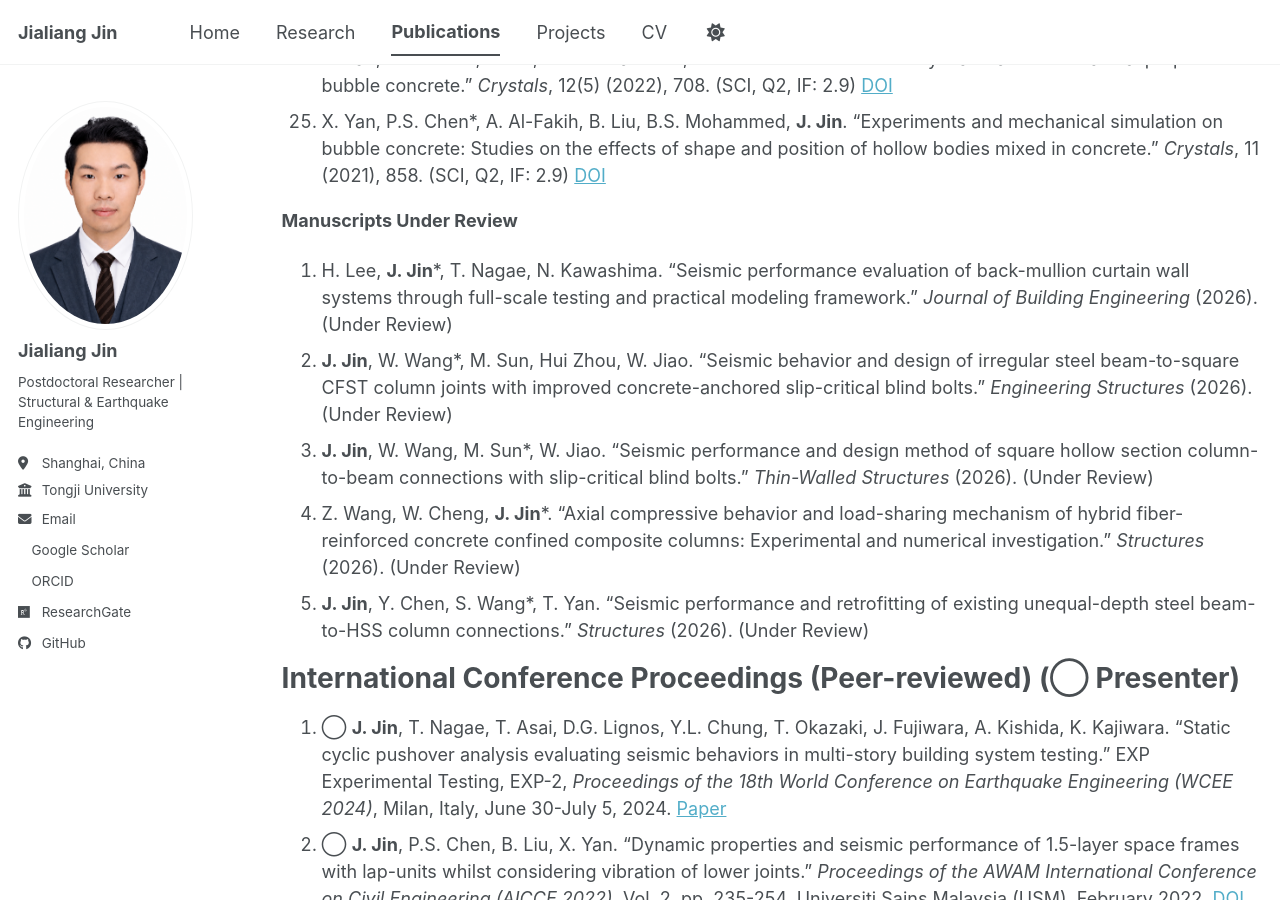
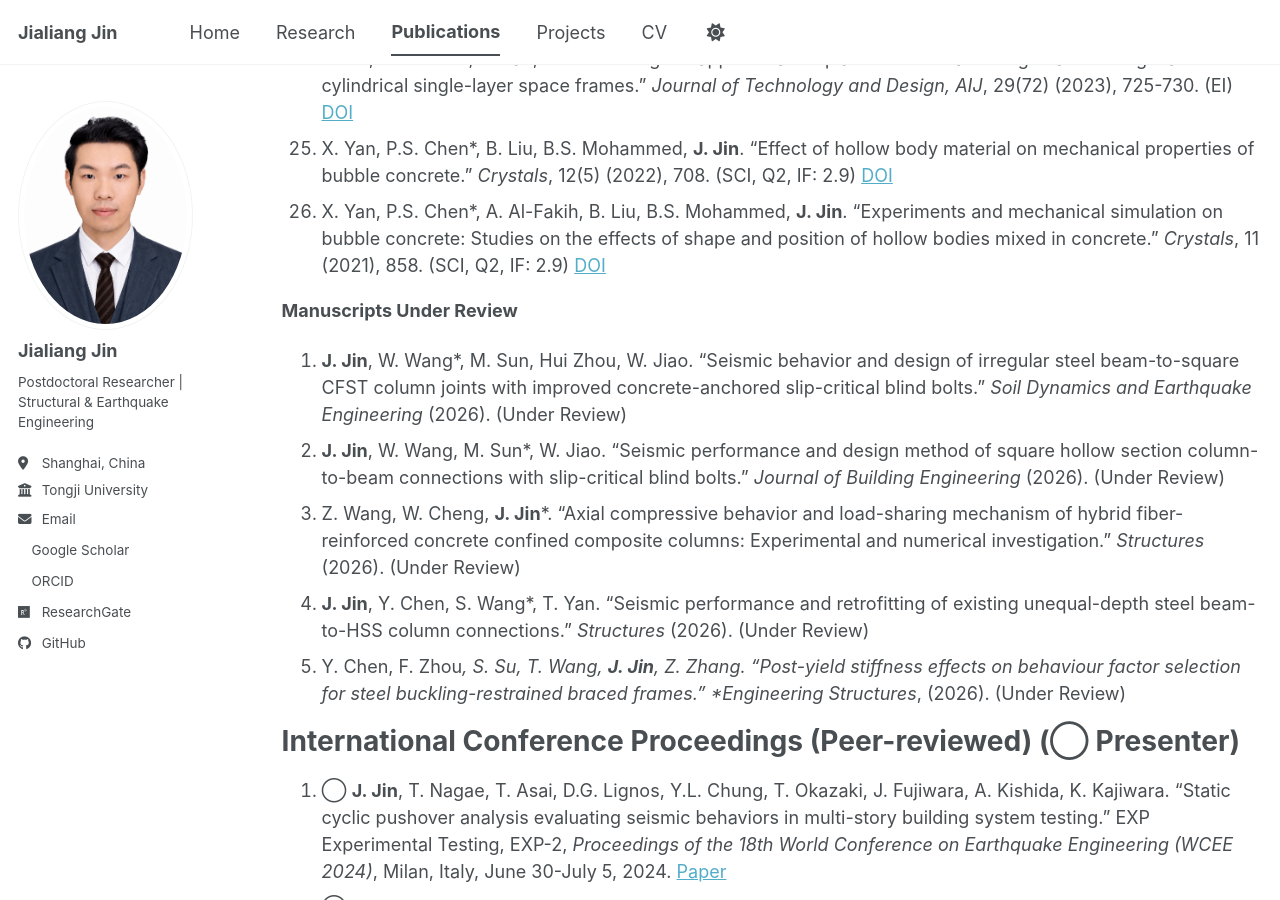
Before and after one commit to jialiangjin/jialiangjin.github.io, a Jekyll site: the page built from _pages/selected-publications.md, in a window 1280 px wide and 900 px high, scrolled down 2139 px. Built offline with Jekyll 4.4.1, drawn with Linux system fonts in a browser that asks for light colours; a style sheet for code colours, icons or effects is not loaded; some of the changed text lies outside the part shown.

Commit message:
Add files via upload

```diff
--- a/_pages/selected-publications.md
+++ b/_pages/selected-publications.md
@@ -9,38 +9,38 @@ author_profile: true
 ======
 
 1. **J. Jin**, W. Wang\*, W. Jiao, M. Sun, H. Xu, C. Tian. "Seismic performance of an unequal-depth steel beam-to-CFST column joint with insert diaphragm: Experiment, numerical analysis and design method." *Thin-Walled Structures*, 222 (2026), 114508. (SCI, Q1, Top, IF: 8.3) [DOI](https://doi.org/10.1016/j.tws.2026.114508)
-2. **J. Jin**, W. Wang\*, M. Sun, Hui Zhou, W. Jiao, Y. Zhang. "Experimental and numerical investigation of novel irregular steel beam-CFST column joints with concrete-anchored slip-critical blind bolts." *Thin-Walled Structures* xxx (2026) xxxxxx. (SCI, Q1, Top, IF: 8.3) [DOI](https://doi.org/10.1016/j.tws.2026.115665)
-3. **J. Jin**, W. Wang\*, M. Sun, W. Jiao, H. Xu. "Experimental, numerical, and theoretical investigations on cyclic performance of staggered-floor steel beam-to-CFST column connections with partially insert-diaphragms." *Journal of Building Engineering*, 128 (2026), 116686. (SCI, Q1, Top, IF: 8.1) [DOI](https://doi.org/10.1016/j.jobe.2026.116686)
-4. **J. Jin**, W. Wang\*, M. Sun, H. Xu, W. Jiao. "Effect of local thickness enhancement on seismic performance of special-shaped steel beam-to-square CFST column joints with inclined internal diaphragms." *Structures* xxx (2026) xxxxxx. (SCI, Q1, IF: 4.9)
-5. P. Li, **J. Jin**\*, Y. Sheng, W. Wang, W. Jiao, T. Gou. "Numerical study and design method of irregular steel beam-to-CFST column joints with inclined internal diaphragms." *Buildings*, 16 (2026), 1502. (SCI, Q2, IF: 3.4) [DOI](https://doi.org/10.3390/buildings16081502)
-6. **J. Jin**, T. Yan, T. Nagae, W. Wang\*, M. Sun. "Seismic repair assessment of welded beam-to-box column connections in high-rise steel buildings." *Journal of Constructional Steel Research*, 235 (2025), 109836. (SCI, Q1, IF: 4.6) [DOI](https://doi.org/10.1016/j.jcsr.2025.109836)
-7. **J. Jin**, T. Yan, T. Nagae\*, Y.L. Chung, L.F. Ibarra. "Seismic retrofit of H-section beam-to-HSS column connections in existing high-rise steel buildings." *Journal of Building Engineering*, 111 (2025), 113432. (SCI, Q1, Top, IF: 8.1) [DOI](https://doi.org/10.1016/j.jobe.2025.113432)
-8. P. Li, **J. Jin**\*, C. Shi, W. Wang, W. Jiao. "Experimental study on seismic behavior of irregular-shaped steel beam-to-CFST column joints with inclined internal diaphragms." *Buildings*, 15 (2025), 4514. (SCI, Q2, IF: 3.4) [DOI](https://doi.org/10.3390/buildings15244514)
-9. **J. Jin**, T. Nagae\*, T. Asai, T. Okazaki, J. Li, D.G. Lignos, Y.L. Chung, J. Fujiwara, A. Kishida, K. Kajiwara. "Cyclic pushover analysis for seismic response evaluation of a full-scale 10-story steel building tested on the E-Defense shake-table." *Journal of Building Engineering*, 96 (2024), 110552. (SCI, Q1, Top, IF: 8.1) [DOI](https://doi.org/10.1016/j.jobe.2024.110552)
-10. **J. Jin**, T. Yan, T. Nagae\*, T. Okazaki\*, T. Matsumiya, N. Takahashi. "Effect of composite slab and connection detail on cyclic behavior of steel beam-to-HSS column moment connections." *Journal of Building Engineering*, 95 (2024), 110254. (SCI, Q1, Top, IF: 8.1) [DOI](https://doi.org/10.1016/j.jobe.2024.110254)
-11. **J. Jin**, Y.L. Chung\*, T. Nagae\*, T. Yan, E. Shigeta, K.C. Lin. "Post-earthquake repair of welded unreinforced flange-bolted web connections considering composite slab effects." *Journal of Constructional Steel Research*, 221 (2024), 108911. (SCI, Q1, IF: 4.6) [DOI](https://doi.org/10.1016/j.jcsr.2024.108911)
-12. **J. Jin**, X. Qian, P.S. Chen, B. Liu\*. "Recommendations to structural design of 1.5-layer space frames with crossing-units and triple-connecting units based on buckling features." *Structures*, 70 (2024), 107877. (SCI, Q1, IF: 4.9) [DOI](https://doi.org/10.1016/j.istruc.2024.107877)
-13. **J. Jin**\*, T. Nagae\*, Y.L. Chung. "Seismic and collapse behavior of existing high-rise steel buildings under long-period earthquakes." *Journal of Constructional Steel Research*, 211 (2023), 108151. (SCI, Q1, IF: 4.6) [DOI](https://doi.org/10.1016/j.jcsr.2023.108151)
-14. **J. Jin**, X. Qian, P.S. Chen\*. "Study on buckling characteristics of cylindrical and domed 1.5-layer space frames with lap-units." *Journal of Structural Engineering B, AIJ*, 67B (2021), 251-260. (High-quality Japanese journal) [Paper](https://www.aij.or.jp/paper/detail.html?productId=655654)
-15. J. Fujiwara\*, **J. Jin**, J. Li, T. Yan, R. Nishi, A. Kishida, K. Kajiwara, T. Nagae\*, T. Okazaki, T. Asai. "Full-scale shaking table tests on a 10-story steel frame building with buckling-restrained braces." *Earthquake Engineering & Structural Dynamics* (2026), 1-23. (SCI, Q1, IF: 4.9) [DOI](https://doi.org/10.1002/eqe.70202)
-16. T. Yan\*, T. Nagae, T. Okazaki, M. Somarriba, **J. Jin**, J. Li. "Effect of frame action on beam-to-column connection behavior observed in shake-table tests of a scaled 4-story steel frame." *Journal of Building Engineering* xxx (2026) xxxxxx. (SCI, Q1, Top, IF: 8.1)
-17. J. Li\*, **J. Jin**, T. Yan, J. Fujiwara, K. Kajiwara, A. Kishida, R. Nishi, T. Nagae, T. Asai, T. Okazaki. "Bidirectional loading response of column panel zones measured in shake-table tests on a 10-story steel building." *Journal of Structural Engineering, ASCE*, 151(5) (2025), 04025050. (SCI, Q1, IF: 3.8) [DOI](https://doi.org/10.1061/JSENDH.STENG-13984)
-18. T. Yan, **J. Jin**, J. Li, J. Fujiwara, A. Kishida, R. Nishi, K. Takaya, K. Kajiwara, T. Asai, T. Okazaki, T. Nagae\*. "Numerical analysis of the seismic performance of a 10-story steel building with weak panel zones based on full-scale shake-table tests." *Journal of Building Engineering*, 111 (2025), 113458. (SCI, Q1, Top, IF: 8.1) [DOI](https://doi.org/10.1016/j.jobe.2025.113458)
-19. T. Yan, **J. Jin**, T. Nagae\*, Y.L. Chung\*. "Seismic behavior of WUF-B connections repaired and strengthened using field-welded wing plates." *Journal of Constructional Steel Research*, 224 (2025), 109089. (SCI, Q1, IF: 4.6) [DOI](https://doi.org/10.1016/j.jcsr.2024.109089)
-20. B. Liu, **J. Jin**, P.S. Chen, H.B. Ge, Y. Luo, Y. Shen\*. "Global buckling evaluation equation for preliminary design of single-layer cylindrical grid shells with diagonal rod grid and piped members." *Structures*, 78 (2025), 109366. (SCI, Q1, IF: 4.9) [DOI](https://doi.org/10.1016/j.istruc.2025.109366)
-21. T. Yan, Y.L. Chung\*, **J. Jin**, K.C. Lin, Y. Komatsu, T. Nagae\*. "Full-scale tests on resilient post-earthquake repair of steel beam-to-column connections." *Journal of Building Engineering*, 108 (2025), 112845. (SCI, Q1, Top, IF: 8.1) [DOI](https://doi.org/10.1016/j.jobe.2025.112845)
-22. K. Takaya, **J. Jin**, T. Nagae\*. "Practical repair cost assessment of steel office buildings with diverse beam-to-column connection types in Japan." *Buildings*, 14(12) (2024), 3913. (SCI, Q2, IF: 3.4) [DOI](https://doi.org/10.3390/buildings14123913)
-23. B. Liu, P.S. Chen\*, X. Yan, **J. Jin**. "Fitting the approximate equation to estimate the global buckling load of cylindrical single-layer space frames." *Journal of Technology and Design, AIJ*, 29(72) (2023), 725-730. (EI) [DOI](https://doi.org/10.3130/aijt.29.725)
-24. X. Yan, P.S. Chen\*, B. Liu, B.S. Mohammed, **J. Jin**. "Effect of hollow body material on mechanical properties of bubble concrete." *Crystals*, 12(5) (2022), 708. (SCI, Q2, IF: 2.9) [DOI](https://doi.org/10.3390/cryst12050708)
-25. X. Yan, P.S. Chen\*, A. Al-Fakih, B. Liu, B.S. Mohammed, **J. Jin**. "Experiments and mechanical simulation on bubble concrete: Studies on the effects of shape and position of hollow bodies mixed in concrete." *Crystals*, 11 (2021), 858. (SCI, Q2, IF: 2.9) [DOI](https://doi.org/10.3390/cryst11080858)
+2. **J. Jin**, W. Wang\*, M. Sun, Hui Zhou, W. Jiao, Y. Zhang. "Experimental and numerical investigation of novel irregular steel beam-CFST column joints with concrete-anchored slip-critical blind bolts." *Thin-Walled Structures* xxx (2026) 115665. (SCI, Q1, Top, IF: 8.3) [DOI](https://doi.org/10.1016/j.tws.2026.115665)
+3. H. Lee, **J. Jin\***, T. Nagae, N. Kawashima. "Seismic performance evaluation of building back-mullion curtain wall systems through full-scale testing and practical modeling framework." *Journal of Building Engineering*, 132 (2026), 117411. (SCI, Q1, Top, IF: 8.1) [DOI](https://doi.org/10.1016/j.jobe.2026.117411)
+4. **J. Jin**, W. Wang\*, M. Sun, W. Jiao, H. Xu. "Experimental, numerical, and theoretical investigations on cyclic performance of staggered-floor steel beam-to-CFST column connections with partially insert-diaphragms." *Journal of Building Engineering*, 128 (2026), 116686. (SCI, Q1, Top, IF: 8.1) [DOI](https://doi.org/10.1016/j.jobe.2026.116686)
+5. **J. Jin**, W. Wang\*, M. Sun, H. Xu, W. Jiao. "Effect of local thickness enhancement on seismic performance of special-shaped steel beam-to-square CFST column joints with inclined internal diaphragms." *Structures* 93 (2026) 113057. (SCI, Q1, IF: 4.9) [DOI](https://doi.org/10.1016/j.istruc.2026.113057)
+6. P. Li, **J. Jin**\*, Y. Sheng, W. Wang, W. Jiao, T. Gou. "Numerical study and design method of irregular steel beam-to-CFST column joints with inclined internal diaphragms." *Buildings*, 16 (2026), 1502. (SCI, Q2, IF: 3.4) [DOI](https://doi.org/10.3390/buildings16081502)
+7. **J. Jin**, T. Yan, T. Nagae, W. Wang\*, M. Sun. "Seismic repair assessment of welded beam-to-box column connections in high-rise steel buildings." *Journal of Constructional Steel Research*, 235 (2025), 109836. (SCI, Q1, IF: 4.6) [DOI](https://doi.org/10.1016/j.jcsr.2025.109836)
+8. **J. Jin**, T. Yan, T. Nagae\*, Y.L. Chung, L.F. Ibarra. "Seismic retrofit of H-section beam-to-HSS column connections in existing high-rise steel buildings." *Journal of Building Engineering*, 111 (2025), 113432. (SCI, Q1, Top, IF: 8.1) [DOI](https://doi.org/10.1016/j.jobe.2025.113432)
+9. P. Li, **J. Jin**\*, C. Shi, W. Wang, W. Jiao. "Experimental study on seismic behavior of irregular-shaped steel beam-to-CFST column joints with inclined internal diaphragms." *Buildings*, 15 (2025), 4514. (SCI, Q2, IF: 3.4) [DOI](https://doi.org/10.3390/buildings15244514)
+10. **J. Jin**, T. Nagae\*, T. Asai, T. Okazaki, J. Li, D.G. Lignos, Y.L. Chung, J. Fujiwara, A. Kishida, K. Kajiwara. "Cyclic pushover analysis for seismic response evaluation of a full-scale 10-story steel building tested on the E-Defense shake-table." *Journal of Building Engineering*, 96 (2024), 110552. (SCI, Q1, Top, IF: 8.1) [DOI](https://doi.org/10.1016/j.jobe.2024.110552)
+11. **J. Jin**, T. Yan, T. Nagae\*, T. Okazaki\*, T. Matsumiya, N. Takahashi. "Effect of composite slab and connection detail on cyclic behavior of steel beam-to-HSS column moment connections." *Journal of Building Engineering*, 95 (2024), 110254. (SCI, Q1, Top, IF: 8.1) [DOI](https://doi.org/10.1016/j.jobe.2024.110254)
+12. **J. Jin**, Y.L. Chung\*, T. Nagae\*, T. Yan, E. Shigeta, K.C. Lin. "Post-earthquake repair of welded unreinforced flange-bolted web connections considering composite slab effects." *Journal of Constructional Steel Research*, 221 (2024), 108911. (SCI, Q1, IF: 4.6) [DOI](https://doi.org/10.1016/j.jcsr.2024.108911)
+13. **J. Jin**, X. Qian, P.S. Chen, B. Liu\*. "Recommendations to structural design of 1.5-layer space frames with crossing-units and triple-connecting units based on buckling features." *Structures*, 70 (2024), 107877. (SCI, Q1, IF: 4.9) [DOI](https://doi.org/10.1016/j.istruc.2024.107877)
+14. **J. Jin**\*, T. Nagae\*, Y.L. Chung. "Seismic and collapse behavior of existing high-rise steel buildings under long-period earthquakes." *Journal of Constructional Steel Research*, 211 (2023), 108151. (SCI, Q1, IF: 4.6) [DOI](https://doi.org/10.1016/j.jcsr.2023.108151)
+15. **J. Jin**, X. Qian, P.S. Chen\*. "Study on buckling characteristics of cylindrical and domed 1.5-layer space frames with lap-units." *Journal of Structural Engineering B, AIJ*, 67B (2021), 251-260. (High-quality Japanese journal) [Paper](https://www.aij.or.jp/paper/detail.html?productId=655654)
+16. J. Fujiwara\*, **J. Jin**, J. Li, T. Yan, R. Nishi, A. Kishida, K. Kajiwara, T. Nagae\*, T. Okazaki, T. Asai. "Full-scale shaking table tests on a 10-story steel frame building with buckling-restrained braces." *Earthquake Engineering & Structural Dynamics* (2026), 1-23. (SCI, Q1, IF: 4.9) [DOI](https://doi.org/10.1002/eqe.70202)
+17. T. Yan\*, T. Nagae, T. Okazaki, M. Somarriba, **J. Jin**, J. Li. "Effect of frame action on beam-to-column connection behavior observed in shake-table tests of a scaled 4-story steel frame." *Journal of Building Engineering* xxx (2026) xxxxxx. (SCI, Q1, Top, IF: 8.1)
+18. J. Li\*, **J. Jin**, T. Yan, J. Fujiwara, K. Kajiwara, A. Kishida, R. Nishi, T. Nagae, T. Asai, T. Okazaki. "Bidirectional loading response of column panel zones measured in shake-table tests on a 10-story steel building." *Journal of Structural Engineering, ASCE*, 151(5) (2025), 04025050. (SCI, Q1, IF: 3.8) [DOI](https://doi.org/10.1061/JSENDH.STENG-13984)
+19. T. Yan, **J. Jin**, J. Li, J. Fujiwara, A. Kishida, R. Nishi, K. Takaya, K. Kajiwara, T. Asai, T. Okazaki, T. Nagae\*. "Numerical analysis of the seismic performance of a 10-story steel building with weak panel zones based on full-scale shake-table tests." *Journal of Building Engineering*, 111 (2025), 113458. (SCI, Q1, Top, IF: 8.1) [DOI](https://doi.org/10.1016/j.jobe.2025.113458)
+20. T. Yan, **J. Jin**, T. Nagae\*, Y.L. Chung\*. "Seismic behavior of WUF-B connections repaired and strengthened using field-welded wing plates." *Journal of Constructional Steel Research*, 224 (2025), 109089. (SCI, Q1, IF: 4.6) [DOI](https://doi.org/10.1016/j.jcsr.2024.109089)
+21. B. Liu, **J. Jin**, P.S. Chen, H.B. Ge, Y. Luo, Y. Shen\*. "Global buckling evaluation equation for preliminary design of single-layer cylindrical grid shells with diagonal rod grid and piped members." *Structures*, 78 (2025), 109366. (SCI, Q1, IF: 4.9) [DOI](https://doi.org/10.1016/j.istruc.2025.109366)
+22. T. Yan, Y.L. Chung\*, **J. Jin**, K.C. Lin, Y. Komatsu, T. Nagae\*. "Full-scale tests on resilient post-earthquake repair of steel beam-to-column connections." *Journal of Building Engineering*, 108 (2025), 112845. (SCI, Q1, Top, IF: 8.1) [DOI](https://doi.org/10.1016/j.jobe.2025.112845)
+23. K. Takaya, **J. Jin**, T. Nagae\*. "Practical repair cost assessment of steel office buildings with diverse beam-to-column connection types in Japan." *Buildings*, 14(12) (2024), 3913. (SCI, Q2, IF: 3.4) [DOI](https://doi.org/10.3390/buildings14123913)
+24. B. Liu, P.S. Chen\*, X. Yan, **J. Jin**. "Fitting the approximate equation to estimate the global buckling load of cylindrical single-layer space frames." *Journal of Technology and Design, AIJ*, 29(72) (2023), 725-730. (EI) [DOI](https://doi.org/10.3130/aijt.29.725)
+25. X. Yan, P.S. Chen\*, B. Liu, B.S. Mohammed, **J. Jin**. "Effect of hollow body material on mechanical properties of bubble concrete." *Crystals*, 12(5) (2022), 708. (SCI, Q2, IF: 2.9) [DOI](https://doi.org/10.3390/cryst12050708)
+26. X. Yan, P.S. Chen\*, A. Al-Fakih, B. Liu, B.S. Mohammed, **J. Jin**. "Experiments and mechanical simulation on bubble concrete: Studies on the effects of shape and position of hollow bodies mixed in concrete." *Crystals*, 11 (2021), 858. (SCI, Q2, IF: 2.9) [DOI](https://doi.org/10.3390/cryst11080858)
 
 **Manuscripts Under Review**
-26. H. Lee, **J. Jin**\*, T. Nagae, N. Kawashima. "Seismic performance evaluation of back-mullion curtain wall systems through full-scale testing and practical modeling framework." *Journal of Building Engineering* (2026). (Under Review)
-27. **J. Jin**, W. Wang\*, M. Sun, Hui Zhou, W. Jiao. "Seismic behavior and design of irregular steel beam-to-square CFST column joints with improved concrete-anchored slip-critical blind bolts." *Engineering Structures* (2026). (Under Review)
-28. **J. Jin**, W. Wang, M. Sun\*, W. Jiao. "Seismic performance and design method of square hollow section column-to-beam connections with slip-critical blind bolts." *Thin-Walled Structures* (2026). (Under Review)
+27. **J. Jin**, W. Wang\*, M. Sun, Hui Zhou, W. Jiao. "Seismic behavior and design of irregular steel beam-to-square CFST column joints with improved concrete-anchored slip-critical blind bolts." *Soil Dynamics and Earthquake Engineering* (2026). (Under Review)
+28. **J. Jin**, W. Wang, M. Sun\*, W. Jiao. "Seismic performance and design method of square hollow section column-to-beam connections with slip-critical blind bolts." *Journal of Building Engineering* (2026). (Under Review)
 29. Z. Wang, W. Cheng, **J. Jin**\*. "Axial compressive behavior and load-sharing mechanism of hybrid fiber-reinforced concrete confined composite columns: Experimental and numerical investigation." *Structures* (2026). (Under Review)
 30. **J. Jin**, Y. Chen, S. Wang\*, T. Yan. "Seismic performance and retrofitting of existing unequal-depth steel beam-to-HSS column connections." *Structures* (2026). (Under Review)
-
+31. Y. Chen, F. Zhou*, S. Su, T. Wang, **J. Jin**, Z. Zhang. "Post-yield stiffness effects on behaviour factor selection for steel buckling-restrained braced frames." *Engineering Structures*, (2026). (Under Review)
 
 **International Conference Proceedings (Peer-reviewed)** (◯ Presenter)
 ======
```
